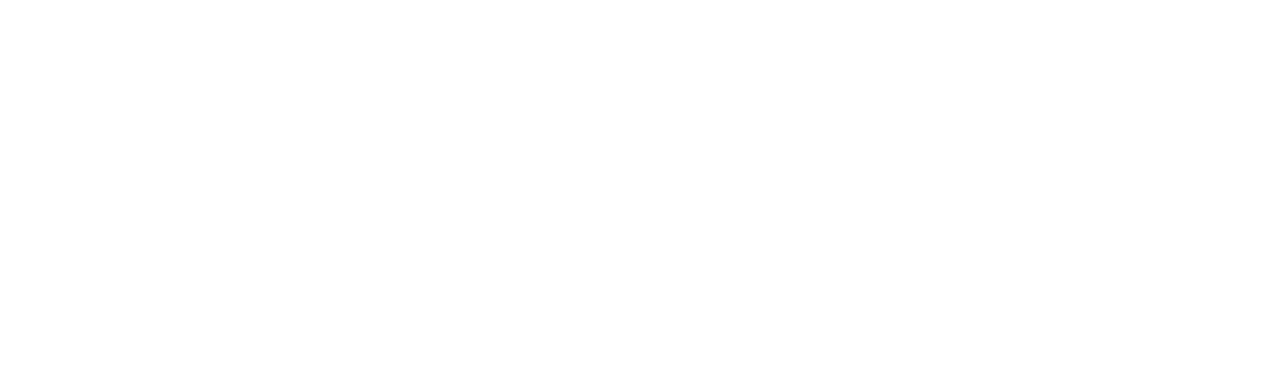
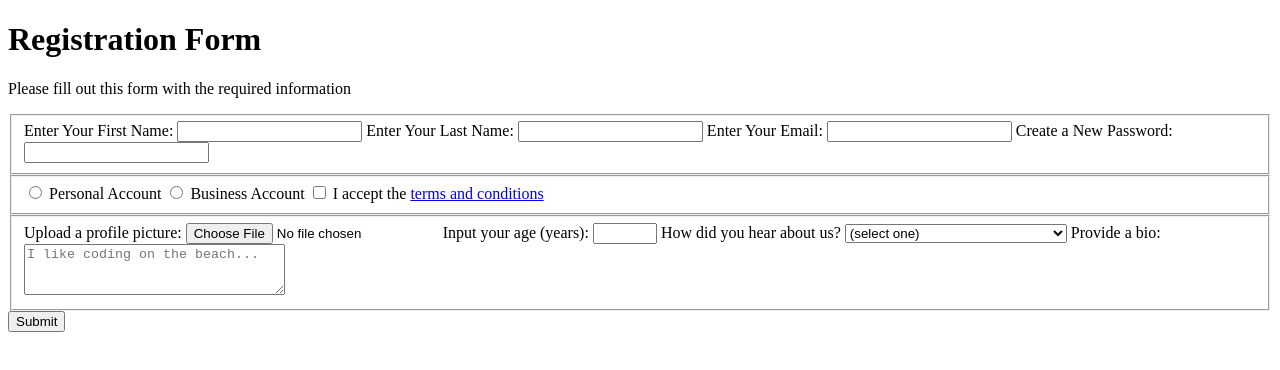
Before and after one commit to angelcrowe/Registration_Form, a plain HTML site: page index.html in a window 1280 px wide. Drawn offline with Linux system fonts and the light colour scheme.

Commit message:
html form setup and formatted to be more readable

```diff
--- a/index.html
+++ b/index.html
@@ -1,11 +1,102 @@
 <!DOCTYPE html>
 <html lang="en">
-<head>
-    <meta charset="UTF-8">
-    <meta name="viewport" content="width=device-width, initial-scale=1.0">
+  <head>
+    <meta charset="UTF-8" />
+    <meta name="viewport" content="width=device-width, initial-scale=1.0" />
     <title>Registration Form</title>
-</head>
-<body>
-
-</body>
+    <link rel="stylesheet" href="styles.css" />
+  </head>
+  <body>
+    <h1>Registration Form</h1>
+    <p>Please fill out this form with the required information</p>
+    <form method="post" action="https://register-demo.freecodecamp.org">
+      <fieldset>
+        <label for="first-name"
+          >Enter Your First Name:
+          <input id="first-name" name="first-name" type="text" required
+        /></label>
+        <label for="last-name"
+          >Enter Your Last Name:
+          <input id="last-name" name="last-name" type="text" required
+        /></label>
+        <label for="email"
+          >Enter Your Email:
+          <input id="email" name="email" type="email" required
+        /></label>
+        <label for="new-password"
+          >Create a New Password:
+          <input
+            id="new-password"
+            name="new-password"
+            type="password"
+            pattern="[a-z0-5]{8,}"
+            required
+        /></label>
+      </fieldset>
+      <fieldset>
+        <label for="personal-account"
+          ><input
+            id="personal-account"
+            type="radio"
+            name="account-type"
+            class="inline"
+          />
+          Personal Account</label
+        >
+        <label for="business-account"
+          ><input
+            id="business-account"
+            type="radio"
+            name="account-type"
+            class="inline"
+          />
+          Business Account</label
+        >
+        <label for="terms-and-conditions">
+          <input
+            id="terms-and-conditions"
+            type="checkbox"
+            required
+            name="terms-and-conditions"
+            class="inline"
+          />
+          I accept the
+          <a href="https://www.freecodecamp.org/news/terms-of-service/"
+            >terms and conditions</a
+          >
+        </label>
+      </fieldset>
+      <fieldset>
+        <label for="profile-picture"
+          >Upload a profile picture:
+          <input id="profile-picture" type="file" name="file"
+        /></label>
+        <label for="age"
+          >Input your age (years):
+          <input id="age" type="number" name="age" min="13" max="120"
+        /></label>
+        <label for="referrer"
+          >How did you hear about us?
+          <select id="referrer" name="referrer">
+            <option value="">(select one)</option>
+            <option value="1">freeCodeCamp News</option>
+            <option value="2">freeCodeCamp YouTube Channel</option>
+            <option value="3">freeCodeCamp Forum</option>
+            <option value="4">Other</option>
+          </select>
+        </label>
+        <label for="bio"
+          >Provide a bio:
+          <textarea
+            id="bio"
+            name="bio"
+            rows="3"
+            cols="30"
+            placeholder="I like coding on the beach..."
+          ></textarea>
+        </label>
+      </fieldset>
+      <input type="submit" value="Submit" />
+    </form>
+  </body>
 </html>
```
Also changed, not shown: styles.css (added).
